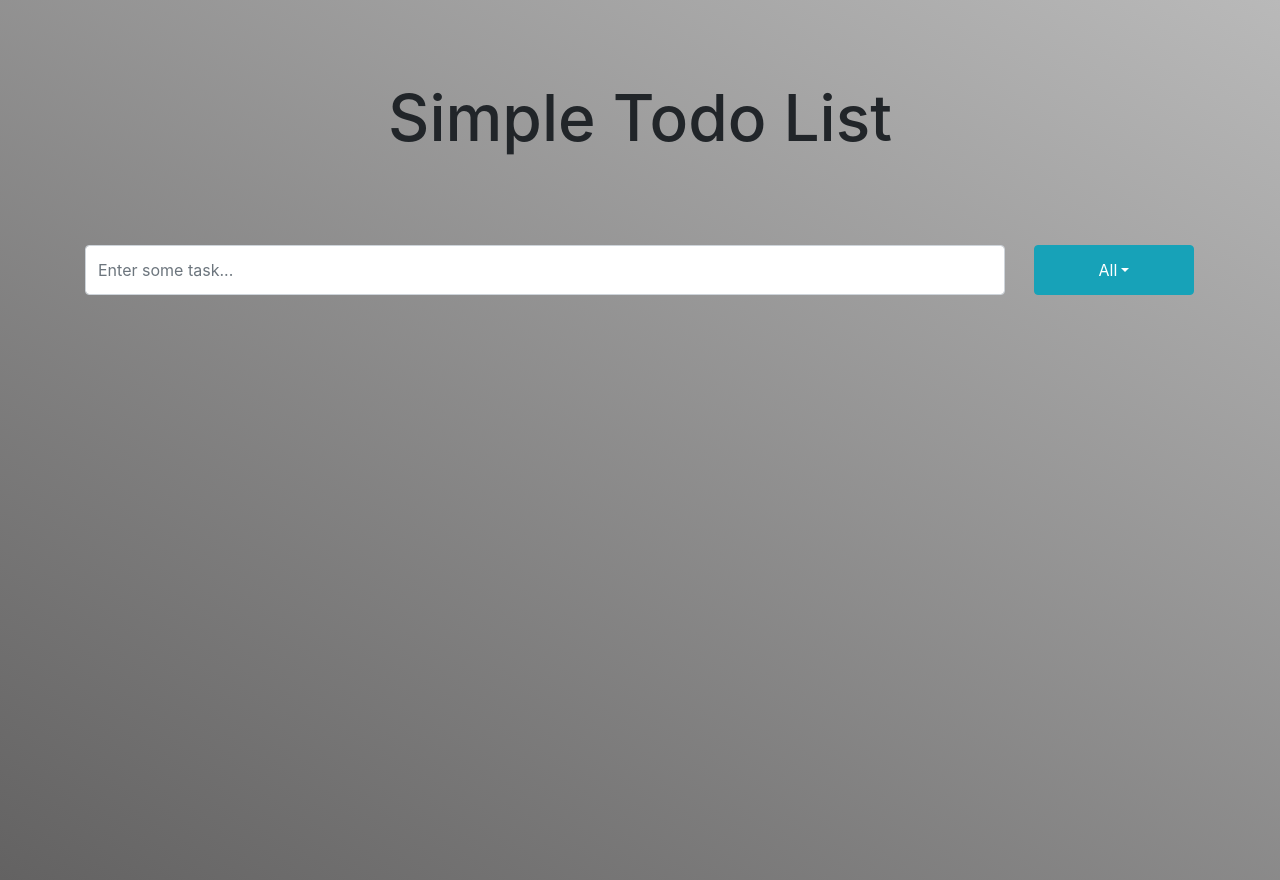
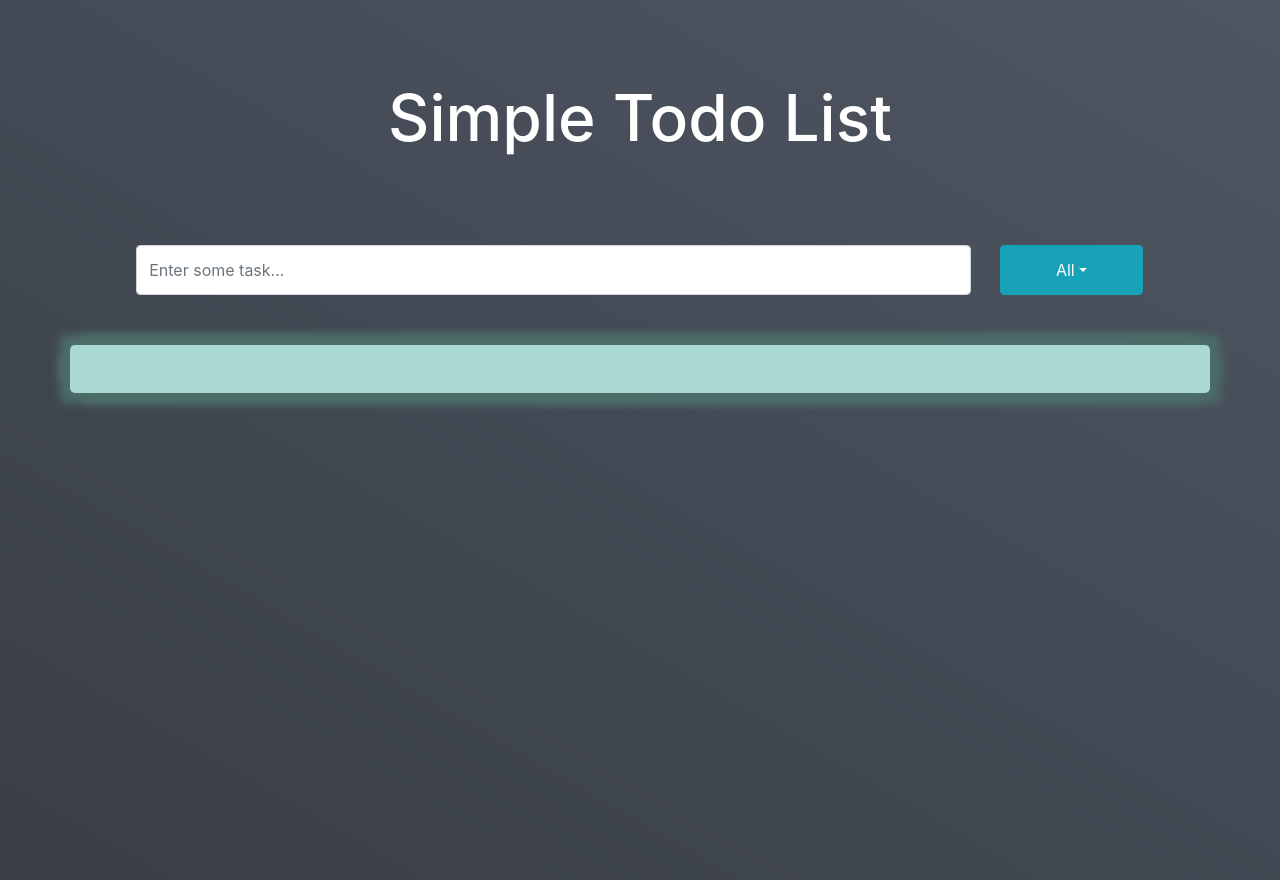
Before and after one commit to Branimir026/my-todo-list, a React (Create React App) app: page / in a window 1280 px wide. Built offline with nearby package versions, Linux system fonts and the light colour scheme.

Commit message:
Changed design and added trash icon for delete

```diff
--- a/src/App.css
+++ b/src/App.css
@@ -5,7 +5,7 @@
 }
 
 body {
-  background-image: linear-gradient(30deg, #636262 0%, #b9b9b9 100%);
+  background-image: linear-gradient(30deg, #393e46 0%, #4e5663 100%);
   color: white;
   min-height: 100vh;
 }
@@ -17,11 +17,14 @@ h1 {
 .headingContainer {
   margin: 10vh 0vw 10vh 0vw;
   text-align: center;
+  color: #ffffff;
 }
 
 .formContainer {
   height: 50px;
   margin-bottom: 50px;
+  padding-left: 4vw;
+  padding-right: 4vw;
 }
 
 .formInput,
@@ -45,7 +48,12 @@ h1 {
 }
 
 .todoListContainer {
-  margin-bottom: 100px !important;
+  margin-bottom: 3vh !important;
+  padding: 3vh 4vw 3vh 4vw;
+  background-color: #aad8d3;
+  border-radius: 5px;
+  box-shadow: 10px 10px 10px #4d6d69, -10px -10px 10px #4d6d69,
+    10px -10px 10px #4d6d69, -10px 10px 10px #4d6d69;
 }
 
 .list-group {
@@ -57,6 +65,12 @@ h1 {
   flex-wrap: wrap;
   align-items: baseline;
   margin-bottom: 5px;
+  background-color: #00adb5 !important;
+}
+
+.todoItem {
+  margin-top: 10px;
+  margin-bottom: 5px;
 }
 
 .completed {
--- a/src/components/Todo.js
+++ b/src/components/Todo.js
@@ -5,11 +5,12 @@ import ToggleButton from "react-bootstrap/ToggleButton";
 import Alert from "react-bootstrap/Alert";
 import Col from "react-bootstrap/Col";
 import { ListGroupItem } from "react-bootstrap";
+import { Trash } from "react-bootstrap-icons";
 
 function Todo({ text, isCompleted, isCompletedHandler, isDeletedHandler }) {
   return (
     <ListGroupItem>
-      <Col lg={9} xs={12}>
+      <Col lg={10} xs={12}>
         <Alert
           variant="dark"
           className={`todoItem ${isCompleted ? "completed" : ""}`}
@@ -31,13 +32,13 @@ function Todo({ text, isCompleted, isCompletedHandler, isDeletedHandler }) {
           className="todoCheckbox"
         />
       </Col>
-      <Col lg={{ span: 2, offset: 0 }} xs={{ span: 4, offset: 0 }}>
+      <Col lg={{ span: 1, offset: 0 }} xs={{ span: 3, offset: 0 }}>
         <Button
           variant="danger"
           onClick={isDeletedHandler}
           className="todoDelete"
         >
-          Delete
+          <Trash />
         </Button>
       </Col>
     </ListGroupItem>
```
